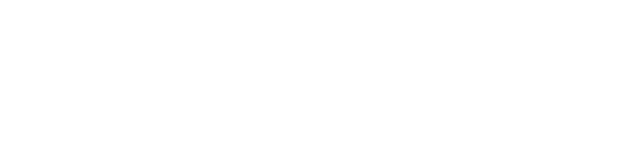
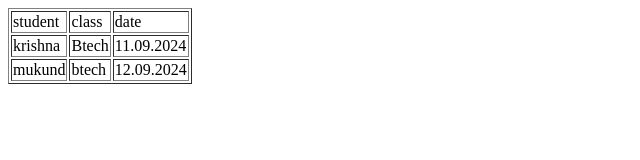
Before and after one commit to krishna-bhardwaj-1/HTML-Tutorial, a plain HTML site: page Lec-4 28aug/tables/index.html in a window 1280 px wide. Shown: the whole page, without its empty margins (0-640 px from the left). Drawn offline with Linux system fonts and the light colour scheme.

```diff
--- a/Lec-4 28aug/tables/index.html
+++ b/Lec-4 28aug/tables/index.html
@@ -7,7 +7,23 @@
 </head>
 <body>
     <!-- table element represents tabular data—that is, information presented in a two-dimensional table comprised of rows and columns of cells containing data -->
-    <table></table>
+    <table border="do">
     <!-- table has three attributes : thead tbody tfoot  -->
+    <tr>
+        <td>student</td>
+        <td>class</td>
+        <td>date</td>
+    </tr>
+    <tr>
+        <td>krishna</td>
+        <td>Btech</td>
+        <td>11.09.2024</td>
+    </tr>
+    <tr>
+        <td>mukund</td>
+        <td>btech</td>
+        <td>12.09.2024</td>
+    </tr>
+</table>
 </body>
 </html>
--- /dev/null
+++ b/Lec-4 28aug/tables/table.css
@@ -0,0 +1,3 @@
+*{
+    border: 1px solid;
+}
--- a/Lec-7 05sep(CSS)/colour/style.css
+++ b/Lec-7 05sep(CSS)/colour/style.css
@@ -3,6 +3,5 @@ h1{
 }
 h1{
     /* color: rgba(198, 98, 98,0.7); */
-    color: #479af4ff       /* (' R ',' G ',' B ',' A (ff to 00 in hexadecimal)') */
 
 }
--- /dev/null
+++ b/Lec-9 12sep(CSS)/Box-Model/style.css
@@ -0,0 +1,47 @@
+/*
+
+Box-Model : There are 5 properties :
+(i)  padding : ( lawn in a house )
+(ii) Margin : distance between two elemts this is not s part of the element (ghar ki side ki road)
+(iii) Border : border like the boundary
+(iv) height : mearument where we can write(inside the home boundary inside lawn)
+(v) Width : mearument where we can write (inside the home boundary inside lawn)
+
+all the properties are applicable only on block elements like div par, not applicable on inline elements : like span,strong
+
+*/
+
+*{
+    margin: 0;
+    padding: 0;
+    /* box-sizing: border-box; */
+    /* by default is a content box */
+    box-sizing: border-box;   /* it compromising itself and decrease the height and weight of the content area.*/
+}
+div{
+    width: 100px;
+    height: 100px;
+    background-color: aquamarine;
+
+    padding: 10px;
+
+    margin: 10px;
+
+    border: 5px solid black; /* it is also in 100 x 100 bcz box sizing is border box (that's why it is in in their margib)*/
+}
+span{
+    width: 100px;
+    height: 100px;
+    background-color: blue;
+
+    padding: 10px;
+
+    /* display: block;  but it is not a feasible solution bcz it take the properties of the block */
+
+    display: inline-block;
+
+    /* display: none;    dikhenge nhi or jgha bhi nhi lenge */
+    /* visibility:  hidden; dikhenge nhi lekin jgha lenge or jgha inspect se pta chl jygi */
+
+    margin: 10px;
+}
```
Also changed, not shown: Lec-2 14aug/anchor-tag/index.html (+3 -1 lines), Lec-3 22aug/Html_semantics/index.html (+1 -0 lines), Lec-9 12sep(CSS)/Box-Model/index.html (added, +13 -0 lines).
